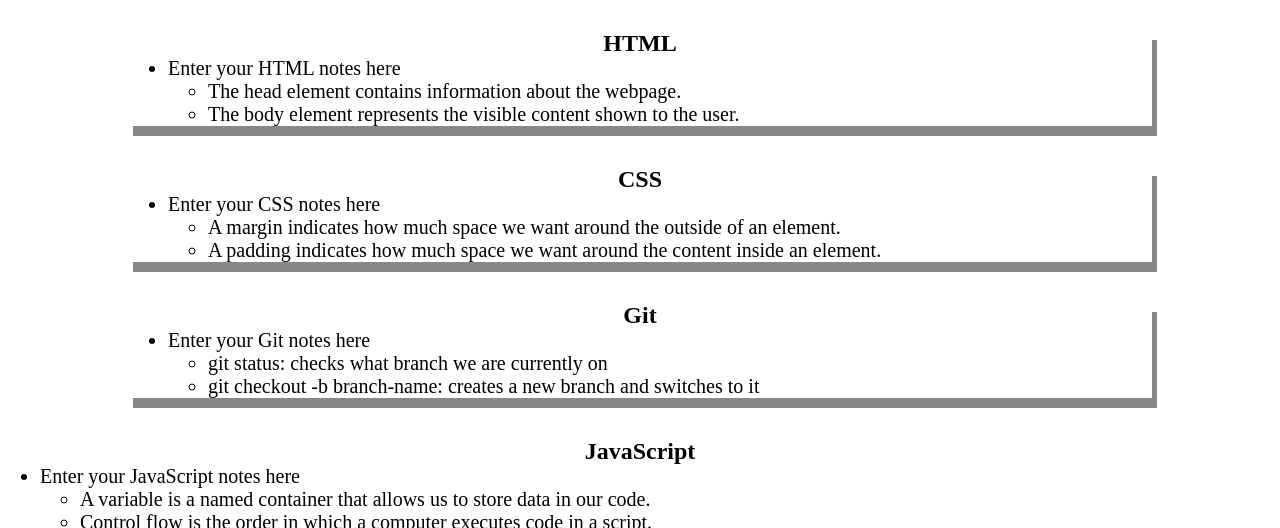
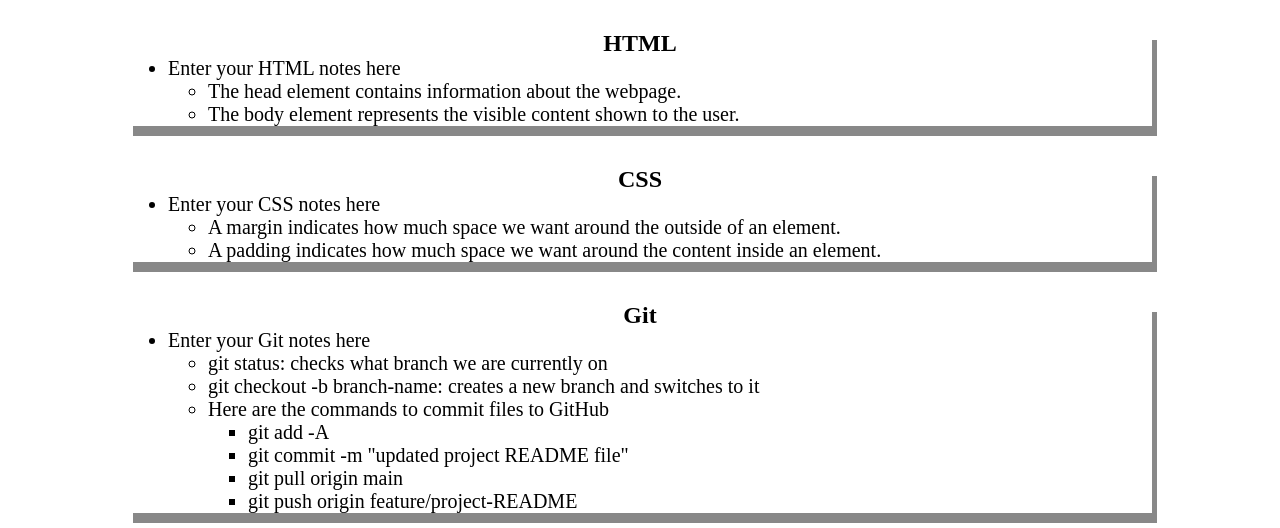
Before and after one commit to alligatorpulpfiction/prework-study-guide, a plain HTML site: page index.html in a window 1280 px wide. Shown: the part 130-658 px from the top of the page. Drawn offline with Linux system fonts and the light colour scheme.

Commit message:
updated project README file

```diff
--- a/index.html
+++ b/index.html
@@ -43,6 +43,13 @@
           <ul>
             <li>git status: checks what branch we are currently on</li>
             <li>git checkout -b branch-name: creates a new branch and switches to it</li>
+            <li>Here are the commands to commit files to GitHub</li>
+            <ul>
+              <li>git add -A</li>
+              <li>git commit -m "updated project README file"</li>
+              <li>git pull origin main</li>
+              <li>git push origin feature/project-README</li>
+            </ul>
           </ul>
         </ul>
       </section>
```
